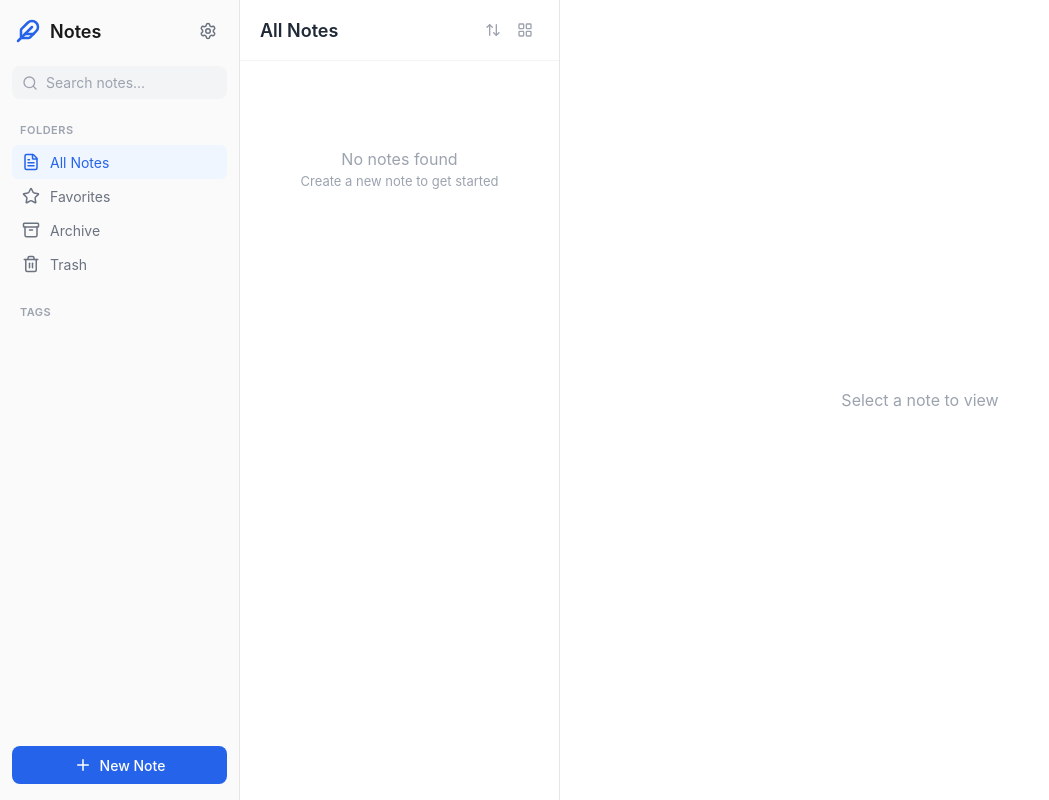
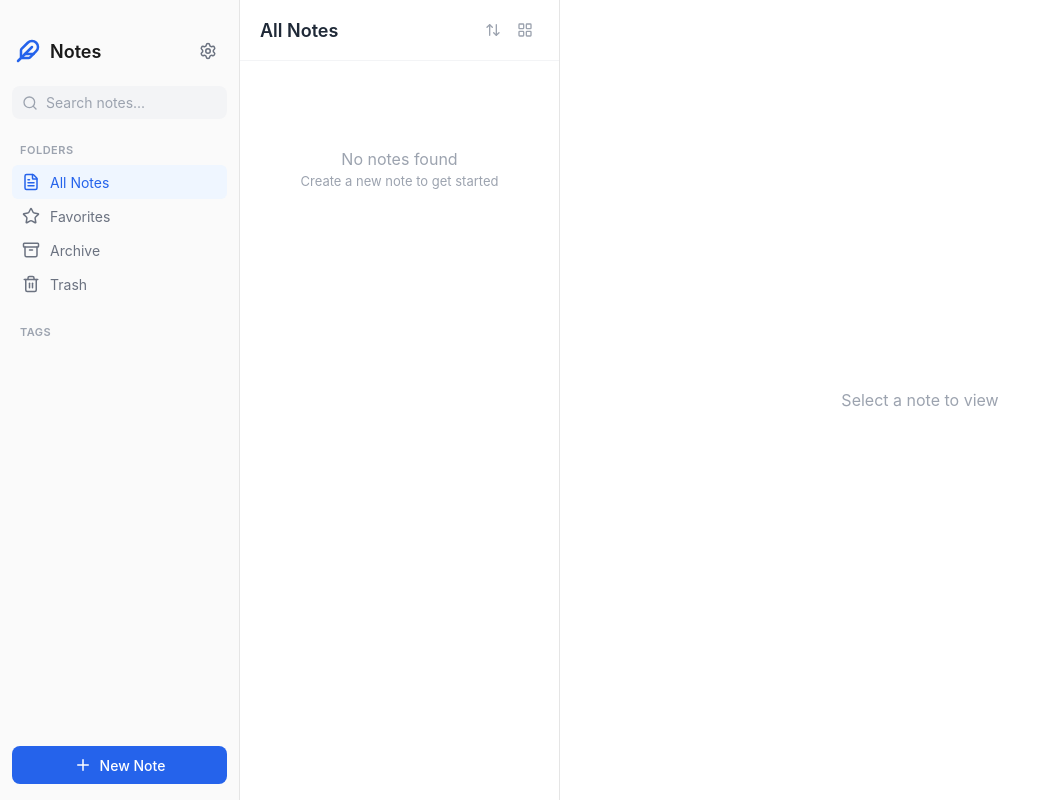
Before and after one commit to DylanDDeng/notely, a React (Vite) app: page / in a window 1280 px wide. Shown: the whole page, without its empty margins (0-1049 px from the left). Built offline with nearby package versions, Linux system fonts and the light colour scheme.

Commit message:
style: adjust sidebar header spacing for traffic light clearance
Increase top padding in sidebar to avoid overlap with macOS traffic lights:
- Change sidebar padding from 16px to 28px top
- Add 8px top padding to header for better visual balance
- Improves overall layout aesthetics on macOS

```diff
--- a/index.html
+++ b/index.html
@@ -4,6 +4,7 @@
     <meta charset="UTF-8" />
     <link rel="icon" type="image/svg+xml" href="/vite.svg" />
     <meta name="viewport" content="width=device-width, initial-scale=1.0" />
+    <meta http-equiv="Content-Security-Policy" content="default-src 'self'; script-src 'self' 'unsafe-inline'; style-src 'self' 'unsafe-inline'; img-src 'self' data: blob:;">
     <title>Notes</title>
   </head>
   <body>
--- a/src/components/Sidebar/Sidebar.css
+++ b/src/components/Sidebar/Sidebar.css
@@ -5,7 +5,7 @@
   border-right: 1px solid #E5E5E5;
   display: flex;
   flex-direction: column;
-  padding: 16px 12px;
+  padding: 28px 12px 16px;
   overflow-y: auto;
 }
 
@@ -14,7 +14,7 @@
   align-items: center;
   justify-content: space-between;
   margin-bottom: 20px;
-  padding: 0 4px;
+  padding: 8px 4px 0;
 }
 
 .logo {
```
